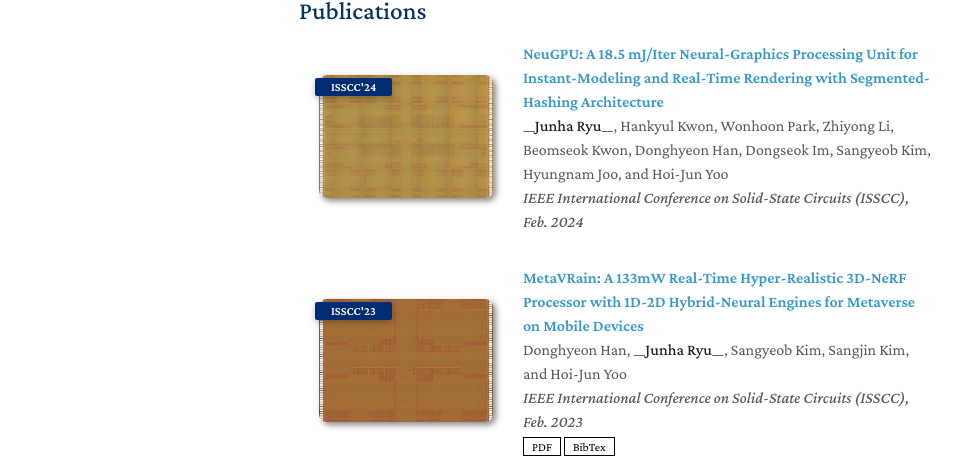
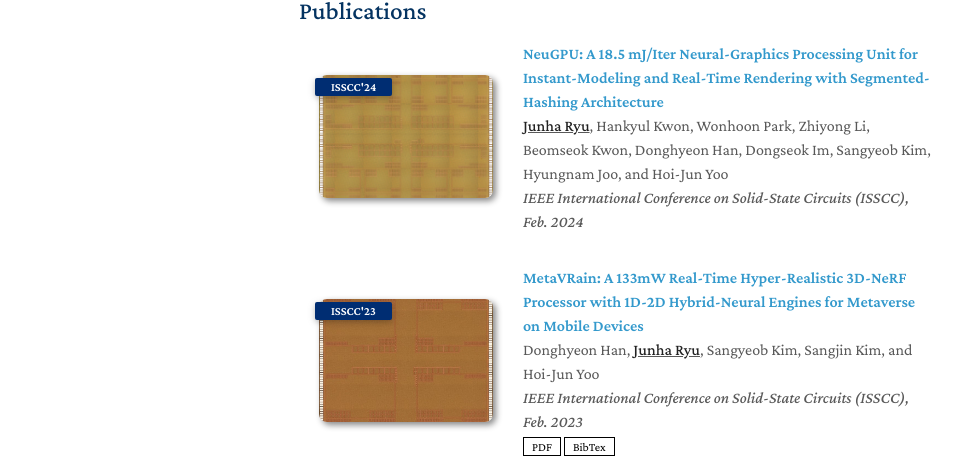
Before and after one commit to junharyu/junharyu.github.io, a Jekyll site: the page built from index.md, in a window 1280 px wide and 1162 px high. Shown: the part 434-906 px from the top of the window, without its empty margins (171-1141 px from the left). Built offline with Jekyll 4.4.1, drawn with Linux system fonts in a browser that asks for light colours; nearby versions of some CDN libraries; a style sheet for code colours, icons or effects is not loaded; our own code applies the rules of GitHub Pages for plain Markdown files.

```diff
--- a/_data/publications.yml
+++ b/_data/publications.yml
@@ -1,7 +1,7 @@
 main:
 
   - title: "NeuGPU: A 18.5 mJ/Iter Neural-Graphics Processing Unit for Instant-Modeling and Real-Time Rendering with Segmented-Hashing Architecture"
-    authors: __<strong>Junha Ryu</strong>__, Hankyul Kwon, Wonhoon Park, Zhiyong Li, Beomseok Kwon, Donghyeon Han, Dongseok Im, Sangyeob Kim, Hyungnam Joo, and Hoi-Jun Yoo
+    authors: <u><strong>Junha Ryu</strong></u>, Hankyul Kwon, Wonhoon Park, Zhiyong Li, Beomseok Kwon, Donghyeon Han, Dongseok Im, Sangyeob Kim, Hyungnam Joo, and Hoi-Jun Yoo
     conference_short: ISSCC'24
     conference: IEEE International Conference on Solid-State Circuits (ISSCC), Feb. 2024
     pdf:
@@ -10,7 +10,7 @@ main:
     notes:
 
   - title: "MetaVRain: A 133mW Real-Time Hyper-Realistic 3D-NeRF Processor with 1D-2D Hybrid-Neural Engines for Metaverse on Mobile Devices"
-    authors: Donghyeon Han, __<strong>Junha Ryu</strong>__, Sangyeob Kim, Sangjin Kim, and Hoi-Jun Yoo
+    authors: Donghyeon Han, <u><strong>Junha Ryu</strong></u>, Sangyeob Kim, Sangjin Kim, and Hoi-Jun Yoo
     conference_short: ISSCC'23
     conference: IEEE International Conference on Solid-State Circuits (ISSCC), Feb. 2023
     pdf: https://ieeexplore.ieee.org/document/10067447
```
